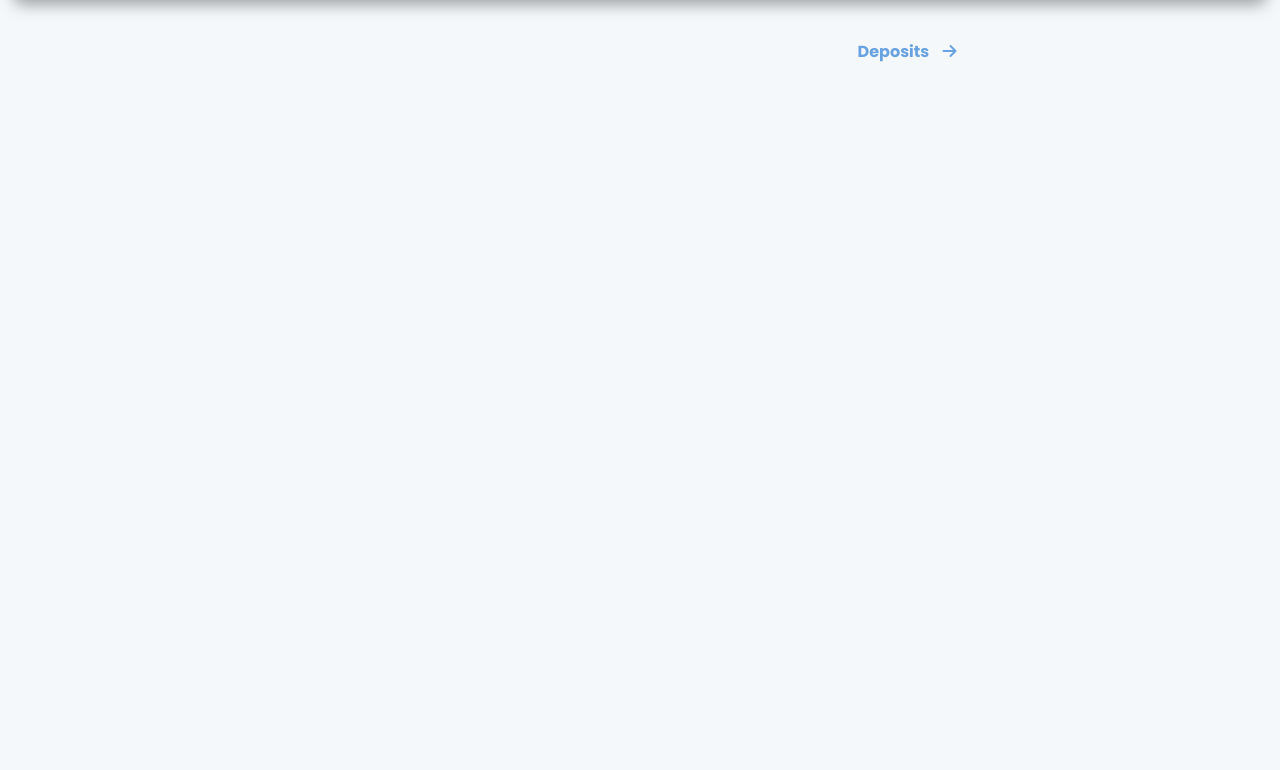
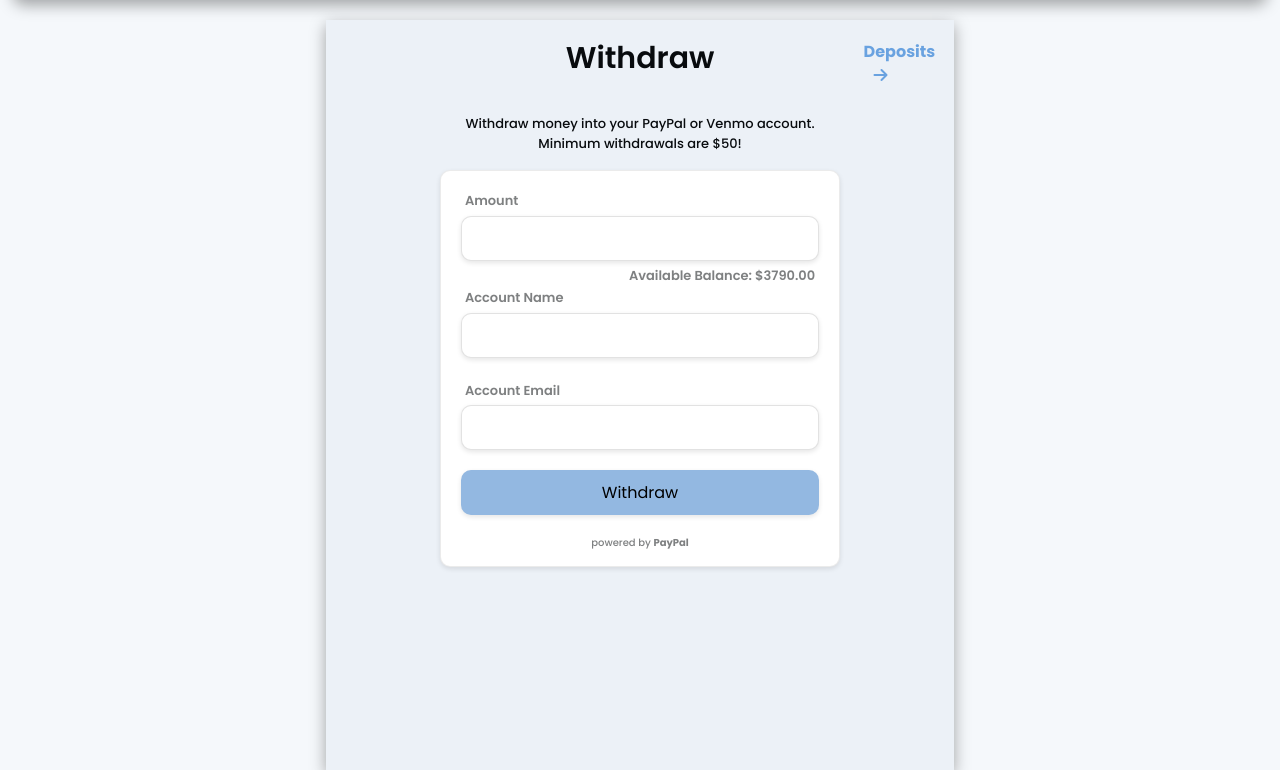
Before and after one commit to PeterGarvanski/HorizonMarkets, a Django app: page /withdraw/ in a window 1280 px wide. Shown: the part 116-886 px from the top of the page. Run offline with Django 4.2, Linux system fonts and the light colour scheme; a user stored in the database is signed in; data comes from the database, SQL or seed files in the repository; both versions use the stored data as it was after the commit; some libraries are stand-ins or nearby versions.

Commit message:
feat: added and styled withdraw page

```diff
--- a/dashboard/static/dashboard/css/dashboard.css
+++ b/dashboard/static/dashboard/css/dashboard.css
@@ -299,3 +299,86 @@ legend {
 .fas.fa-arrow-right {
     margin-left: 10px;
 }
+
+.withdraw-display {
+    width: 50%;
+    height: 750px;
+    background-color: #ecf1f7;
+    margin: auto;
+    position: relative;
+}
+
+#withdraw-form {
+    max-width: 400px;
+    margin: auto;
+}
+
+.head{
+    height: 150px;
+    width: 100%;
+    background-color: #ecf1f7;
+}
+
+.form-section {
+    border: 1px solid rgba(128, 128, 128, 0.158);
+    border-radius: 10px;
+    background-color: #ffffff;
+    box-shadow: 0px 2px 5px 0px rgba(0, 0, 0, 0.1);
+}
+
+.withdraw-title {
+    text-align: center;
+    font-size: 30px;
+    font-weight: 600;
+    padding: 20px 0 30px 0;
+}
+
+.withdrawal-warning {
+    font-size: 13px;
+    font-weight: 500;
+    text-align: center;
+}
+
+.withdraw-input {
+    width: 90%;
+    margin: 0 0 20px 5%;
+    border: 1px solid rgba(128, 128, 128, 0.233);
+    border-radius: 10px;
+    height: 45px;
+    box-shadow: 0px 2px 5px 0px rgba(0, 0, 0, 0.1);
+}
+
+.withdraw-input.amount {
+    margin-bottom: 0;
+}
+
+.withdrawal-label {
+    font-size: 13px;
+    font-weight: 600;
+    margin: 0 0 5px 6%;
+    color: #080b0e85;
+}
+
+.withdrawal-label.first {
+    margin: 20px 0 5px 6%;
+}
+
+.withdraw-input.withdraw-button {
+    background-color: #93b8e1;
+    border: none;
+}
+
+.account-balance-sum {
+    font-size: 13px;
+    font-weight: 600;
+    color: #080b0e85;
+    text-align: right;
+    margin: 5px 6% 0 0;
+}
+
+.paypal {
+    font-size: 10px;
+    font-weight: 500;
+    color: #080b0e85;
+    text-align: center;
+}
--- a/dashboard/templates/dashboard/withdraw.html
+++ b/dashboard/templates/dashboard/withdraw.html
@@ -11,8 +11,26 @@
 
 {% block content %}
 <div class="my-container">
-    <div class="transfer-display">
+    <div class="withdraw-display box-shadow">
         <a class="transfer-page-link" href="{% url 'deposit' %}">Deposits <i class="fas fa-arrow-right"></i></a>
+        <form action="{% url 'withdraw' %}" method="post" id="withdraw-form">
+            {% csrf_token %}
+            <div class="head">
+                <h1 class="withdraw-title">Withdraw</h1>
+                <p class="withdrawal-warning">Withdraw money into your PayPal or Venmo account. Minimum withdrawals are $50!</p>
+            </div>
+            <div class="form-section">
+                <label for="withdrawal-amount" class="withdrawal-label first">Amount</label>
+                <input type="number" class="withdraw-input amount" name="withdrawal-amount" min="50" max="{{ account_balance }}">
+                <p class="account-balance-sum">Available Balance: ${{ account_balance }}</p>
+                <label for="paypal-name" class="withdrawal-label">Account Name</label>
+                <input type="text" class="withdraw-input" name="paypal-name">
+                <label for="paypal-email" class="withdrawal-label">Account Email</label>
+                <input type="email" class="withdraw-input" name="paypal-email">
+                <input type="submit" class="withdraw-button withdraw-input" value="Withdraw">
+                <p class="paypal">powered by <b>PayPal</b></p>
+            </div>
+        </form>
     </div>
 </div>
 {% endblock %}
--- a/dashboard/views.py
+++ b/dashboard/views.py
@@ -204,7 +204,16 @@ def withdraw(request):
     to deposit money into their accounts.
     """
 
-    return render(request, 'dashboard/withdraw.html')
+    user = request.user
+    user_profile = UserProfile.objects.get(user=user)
+
+    print(user_profile.account_balance)
+
+    context = {
+        'account_balance': user_profile.account_balance
+    }
+
+    return render(request, 'dashboard/withdraw.html', context)
 
 
 @login_required
```
Also changed, not shown: db.sqlite3.
